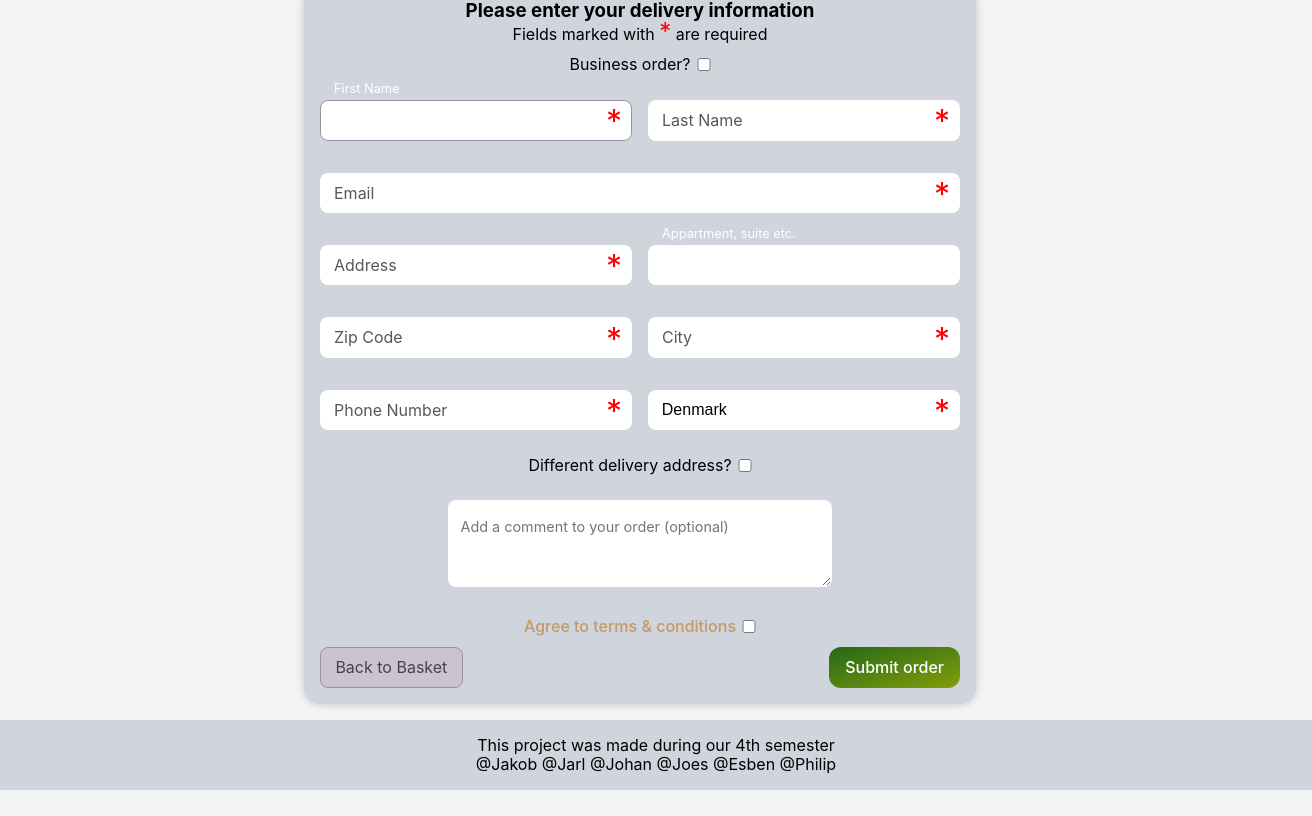
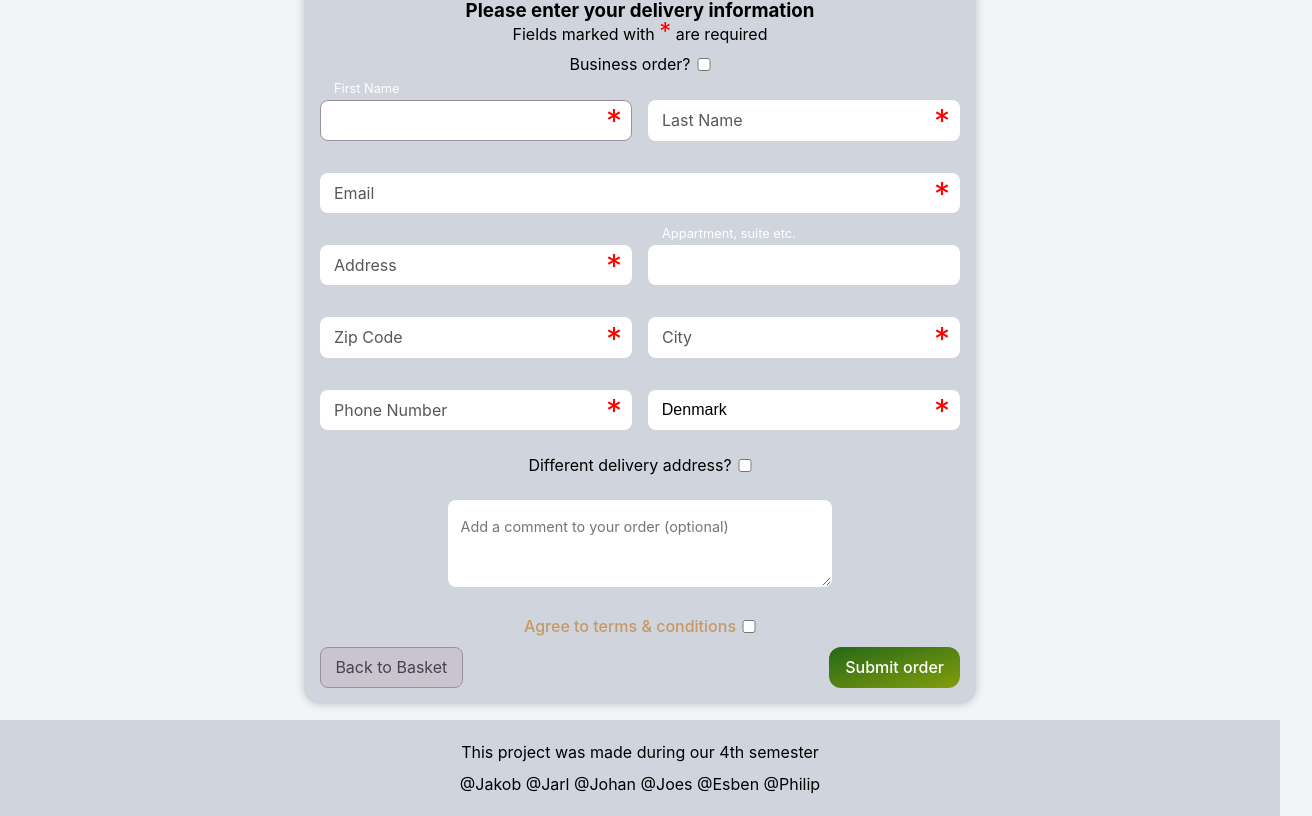
Before and after one commit to Jakob-SA/webstoreFrontend, a React (Vite) app: page /delivery in a window 1280 px wide. Shown: the part 293-1109 px from the top of the page, 1312 px wide, since content can reach past the window. Before the commit the page ends 1083 px from the top, so only its background shows below. Built offline with nearby package versions, Linux system fonts and the light colour scheme; no server answers.

Commit message:
Styled footer to not make vertical scroolbar apear

```diff
--- a/src/components/header/footer.css
+++ b/src/components/header/footer.css
@@ -1,11 +1,12 @@
 footer {
   background-color: var(--background-color-secondary);
-  margin: 1em auto 0 auto;
-  width: 100vw;
+  margin-top: 1em;
+  width: 100%;
   text-align: center;
-  padding: 1em;
+  padding: 1em 0;
 }
 footer p {
   margin: 0;
   color: var(--color-text);
+  line-height: 2em;
 }
```
